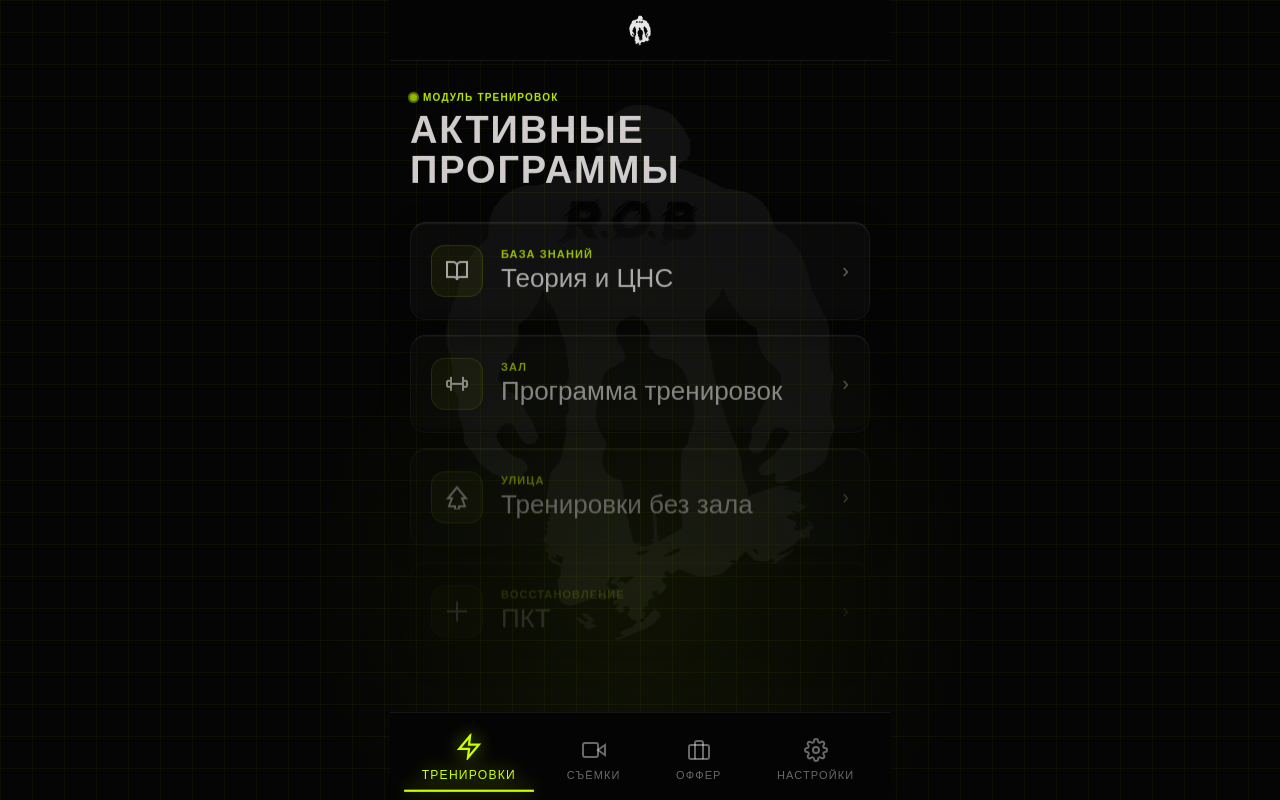
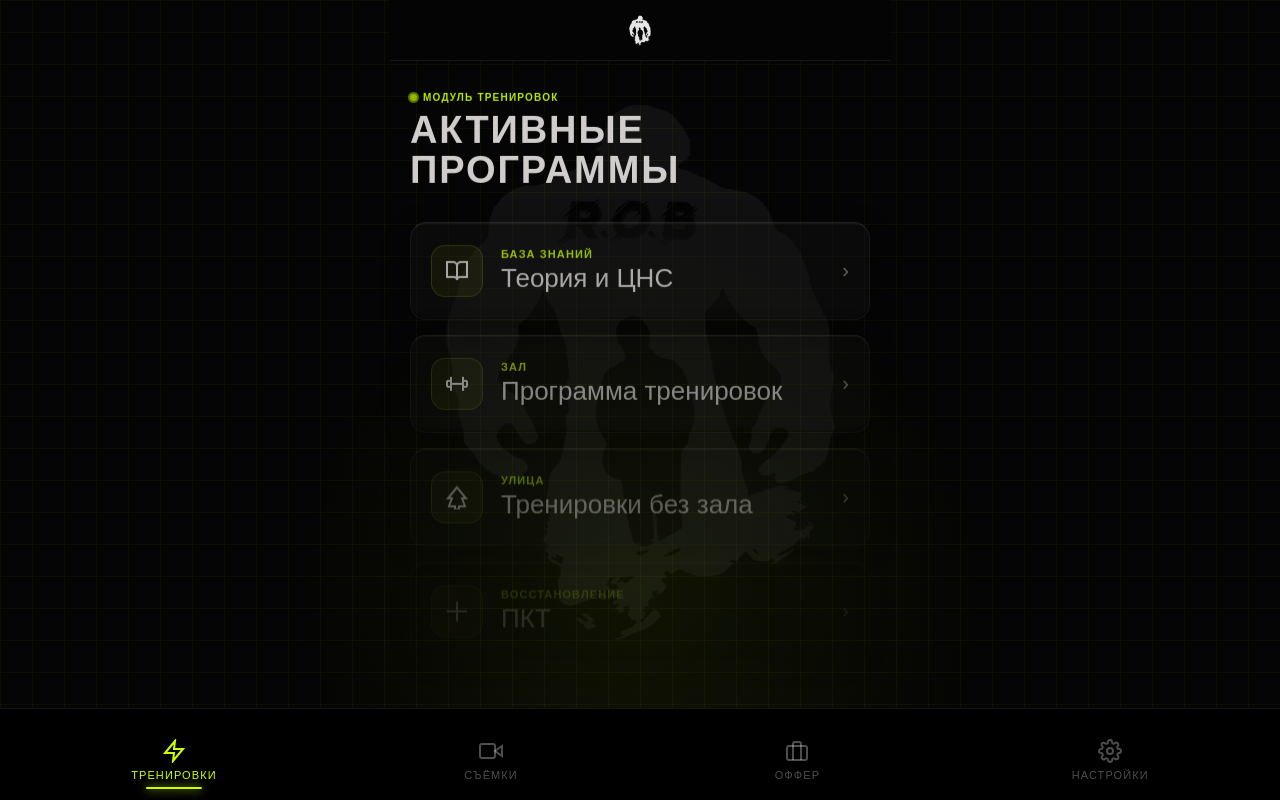
Before and after one commit to Robstk666/RD_Dash, a website built with Vite: page index.html in a window 1280 px wide. Built offline with nearby package versions, Linux system fonts and the light colour scheme; some packages are replaced by stand-ins of ours; no server answers; the database is empty; a web font is replaced by a local one.

Commit message:
fix: bottom nav CSS syntax and height to prevent clipping

```diff
--- a/style.css
+++ b/style.css
@@ -51,7 +51,7 @@
   --font-display: 'Neucha', 'Arial', sans-serif;
 
   /* Layout */
-  --bottom-nav-h: 88px;
+  --bottom-nav-h: 92px;
   --radius:    16px;
   --radius-sm: 12px;
   --radius-xs: 8px;
@@ -574,54 +574,67 @@ body.section-offer::after    { background: radial-gradient(circle, var(--magenta
 #bottom-nav {
   position: fixed;
   bottom: 0;
-  /* ✅ Reliable centering on all browsers */
-  left: 50%;
-  transform: translateX(-50%);
+  left: 0;
+  right: 0;
   z-index: 200;
-  background: rgba(5,5,5,0.95);
+  background: #000;
   backdrop-filter: blur(24px);
-  border-top: 1px solid var(--border);
+  border-top: 1px solid rgba(255,255,255,0.08);
   display: flex;
   flex-direction: row;
   align-items: center;
   justify-content: space-around;
-  padding: 8px 8px env(safe-area-inset-bottom, 8px);
+  padding: 10px 10px env(safe-area-inset-bottom, 12px);
   height: var(--bottom-nav-h);
   width: 100%;
-  max-width: 500px;
 }
 
 .nav-item {
+  position: relative;
   display: flex;
   flex-direction: column;
   align-items: center;
   justify-content: center;
-  gap: 3px;
-  padding: 8px 16px;
+  gap: 2px;
+  padding: 4px;
   cursor: pointer;
-  transition: all 0.3s ease-out;
-  color: rgba(255,255,255,0.4);
+  transition: all 0.25s cubic-bezier(0.4, 0, 0.2, 1);
+  color: rgba(255,255,255,0.3);
   border: none;
-  border-bottom: 2px solid transparent;
   background: transparent;
-  min-width: 68px;
+  min-width: 72px;
   -webkit-tap-highlight-color: transparent;
 }
 
-.nav-item:hover { color: #fff; }
-
-.nav-item:active { transform: translateY(2px); }
+.nav-item:hover { color: rgba(255,255,255,0.7); }
 
 .nav-item.active {
-  transform: scale(1.1) translateY(-2px);
-  background: transparent;
   color: var(--lime);
-  border-bottom: 2px solid var(--lime);
-  filter: drop-shadow(0 0 8px rgba(204,255,0,0.6));
 }
-.nav-item.active.cyan    { color: var(--cyan); border-bottom-color: var(--cyan); filter: drop-shadow(0 0 8px rgba(0,238,252,0.6)); }
-.nav-item.active.magenta { color: var(--magenta); border-bottom-color: var(--magenta); filter: drop-shadow(0 0 8px rgba(224,64,251,0.6)); }
-.nav-item.active.white   { color: #fff; border-bottom-color: #fff; filter: drop-shadow(0 0 8px rgba(255,255,255,0.6)); }
+
+/* Кастомная линия-индикатор как на скриншоте (выделение без "прыжка" кнопки) */
+.nav-item::after {
+  content: '';
+  position: absolute;
+  bottom: -4px;
+  left: 50%;
+  width: 0%;
+  height: 2px;
+  background: currentColor;
+  transform: translateX(-50%);
+  transition: all 0.3s ease;
+  filter: blur(0px);
+  border-radius: 4px;
+}
+
+.nav-item.active::after {
+  width: 60%;
+  box-shadow: 0 0 10px currentColor;
+}
+
+.nav-item.active.cyan    { color: var(--cyan); }
+.nav-item.active.magenta { color: var(--magenta); }
+.nav-item.active.white   { color: #fff; }
 
 .nav-item-icon {
   font-size: 22px;
```
